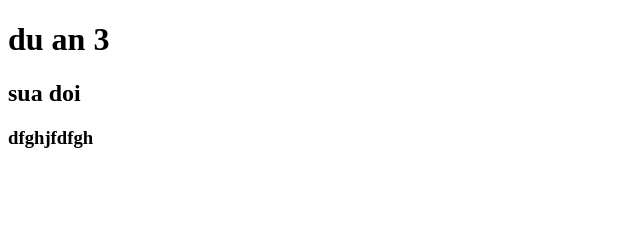
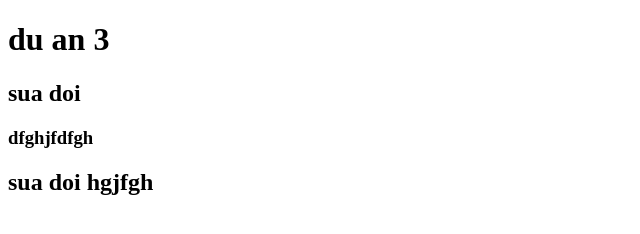
Before and after one commit to 2006tuyenbg-del/du-an-3, a plain HTML site: page index.html in a window 1280 px wide. Shown: the whole page, without its empty margins (0-640 px from the left). Drawn offline with Linux system fonts and the light colour scheme.

Commit message:
test lan 3

```diff
--- a/index.html
+++ b/index.html
@@ -9,5 +9,6 @@
     <h1>du an 3</h1>
     <h2>sua doi</h2>
     <h3>dfghjfdfgh</h3>
+    <h2>sua doi hgjfgh</h2>
 </body>
 </html>
```
